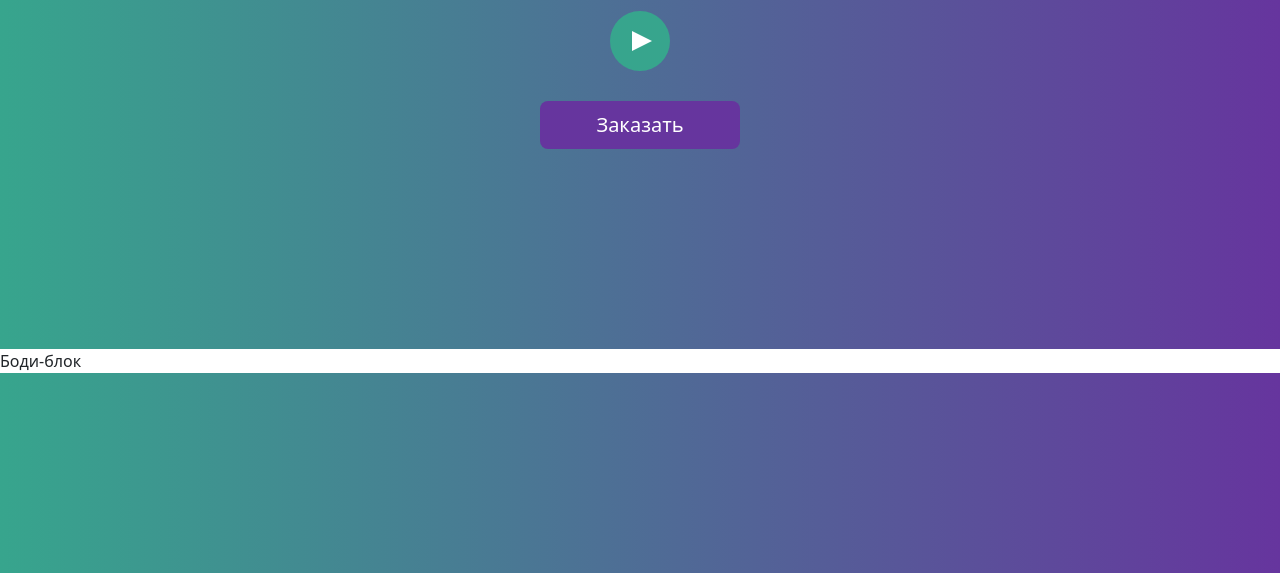
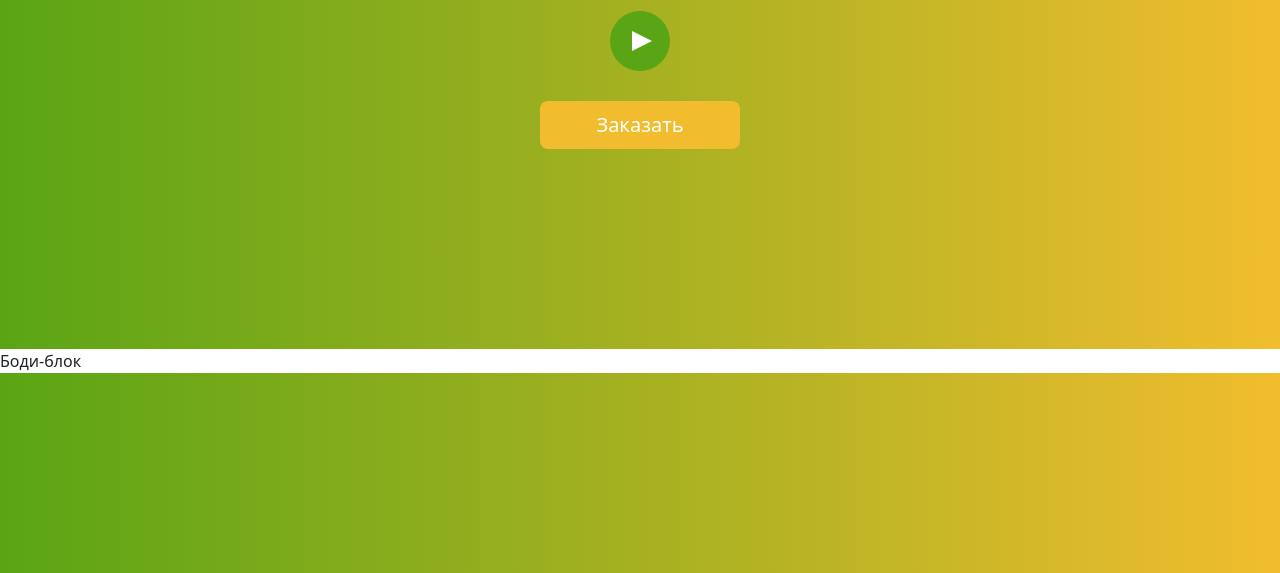
Before and after one commit to StasHolo/11sprint, a plain HTML site: page index.html in a window 1280 px wide. Shown: the part 267-840 px from the top of the page. Drawn offline with nearby package versions, Linux system fonts and the light colour scheme.

Commit message:
fix colour

```diff
--- a/style.css
+++ b/style.css
@@ -1,6 +1,6 @@
 :root{
-  --color1: rgb(55, 165, 141);
-  --color2: rgb(102, 53, 158);
+  --color1: rgb(90, 165, 21);
+  --color2: rgb(241, 189, 46);
 }
 header, footer, section{
   padding: 100px 0;
```
